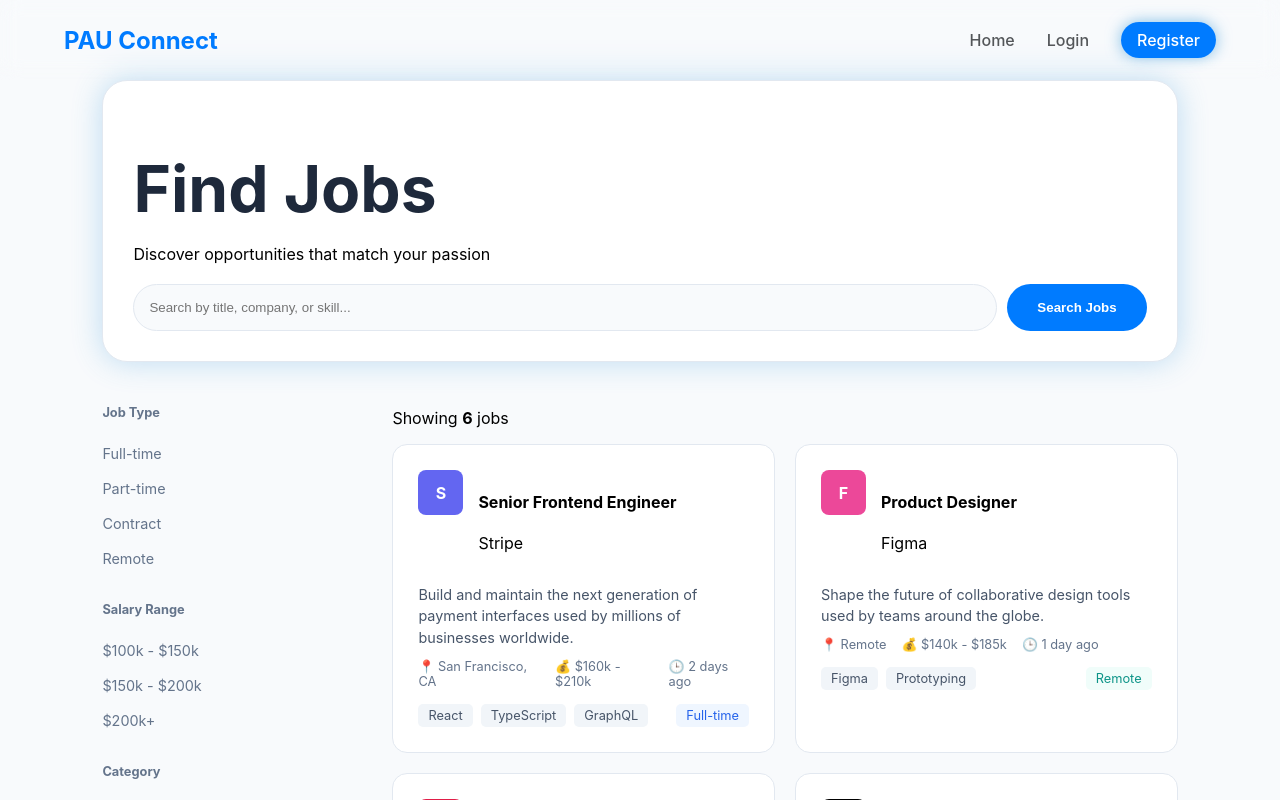
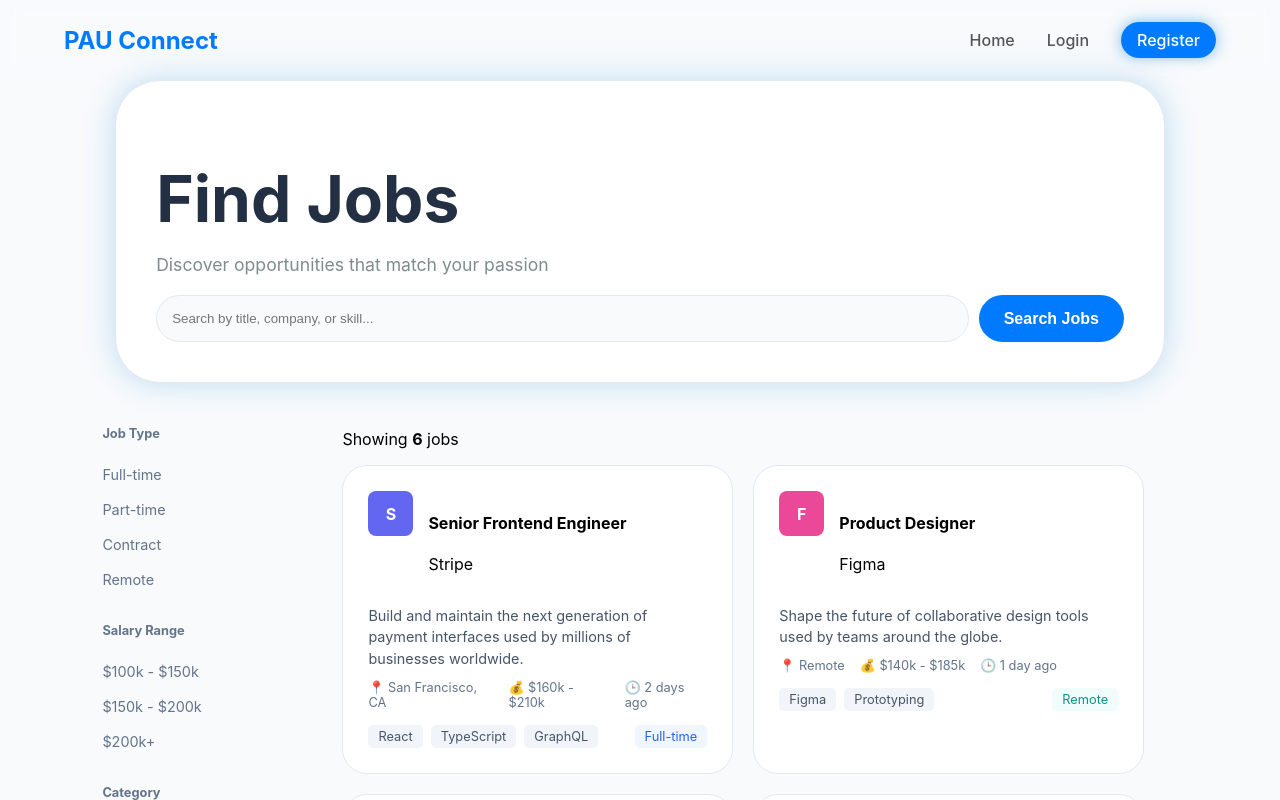
Before and after one commit to Sheismargret/COS-Group-2, a React (Create React App) app in the folder frontend/: page /FindJobs in a window 1280 px wide. Shown: the top 800 px of the page. Built offline with nearby package versions, Linux system fonts and the light colour scheme.

Commit message:
Changed a few colors and properly aligned find jobs page

```diff
--- a/frontend/src/App.css
+++ b/frontend/src/App.css
@@ -8,7 +8,7 @@
 }
 
 .badge-text {
-  color: #1e293b; /* Dark Navy */
+  color: #2c3e50; /* Dark Navy */
   font-weight: 500;
   letter-spacing: 0.5px;
   text-transform: capitalize;
@@ -22,7 +22,7 @@
 h1 {
   font-size: 4rem;
   font-weight: 700;
-  color: #1e293b;
+  color: #2c3e50;
   line-height: 1.1;
   margin-bottom: 20px;
 }
@@ -73,7 +73,7 @@
   color: #007bff;
   font-size: 1.25rem;
   font-weight: 600;
-  border: 2px solid #007bff;
+  border: 2px solid #81beff;
   padding: 12px 20px;
   border-radius: 25px;
   cursor: pointer;
--- a/frontend/src/styles/FindJobs.css
+++ b/frontend/src/styles/FindJobs.css
@@ -7,11 +7,28 @@
 /* Header Section */
 .jobs-header {
   background: white;
-  padding: 30px;
-  border-radius: 25px;
+  padding: 40px 40px;
+  min-height: 10vh;
+  border-radius: 45px;
   border: 1px solid #e2e8f0;
   margin-bottom: 30px;
   box-shadow: 0 0 30px rgba(52, 152, 219, 0.3);
+
+  /* --- The Width Controls --- */
+  max-width: 1200px;    /* Limits how wide it can get */
+  margin: 0 auto 30px auto; /* Centers it horizontally and keeps bottom spacing */
+
+  /* Ensures the search bar doesn't touch the edges */
+  width: 90%;
+}
+
+.jobs-header p {
+  color: #7f8c8d;
+  font-size: 1.1rem;
+}
+
+.jobs-header h1{
+  color: #232f42;
 }
 
 .search-bar-container {
@@ -40,9 +57,10 @@
   background: #007bff;
   color: white;
   border: none;
-  padding: 0 30px;
+  padding: 0 25px;
   border-radius: 25px;
   font-weight: bold;
+  font-size: 16px;
   cursor: pointer;
   transition: box-shadow 0.3s ease;
 }
@@ -57,7 +75,7 @@
 /* Layout */
 .jobs-layout {
   display: grid;
-  grid-template-columns: 250px 1fr; /* Sidebar width vs rest of page */
+  grid-template-columns: 200px 1fr; /* Sidebar width vs rest of page */
   gap: 40px;
 }
 
@@ -74,12 +92,13 @@
   display: grid;
   grid-template-columns: 1fr 1fr; /* Two columns for cards */
   gap: 20px;
+  margin-right: 4%;
 }
 
 .job-card {
   background: white;
   padding: 25px;
-  border-radius: 15px;
+  border-radius: 25px;
   border: 1px solid #e2e8f0;
   transition: transform 0.3s, box-shadow 0.3s;
 }
@@ -154,6 +173,6 @@
 }
 
 .filter-group li:hover {
-  color: #10b981;
+  color: #007bff;
   font-weight: 500;
 }
--- a/frontend/src/styles/Register.css
+++ b/frontend/src/styles/Register.css
@@ -3,8 +3,7 @@
     display: flex;
     justify-content: center;
     align-items: center;
-    min-height: 100vh;
-    background: #f0f2f5; /* Light grey background */
+    min-height: 106vh;
     font-family: 'Segoe UI', Tahoma, Geneva, Verdana, sans-serif;
 }
 
@@ -13,7 +12,7 @@
     background: #ffffff;
     padding: 40px;
     border-radius: 25px;
-    box-shadow: 0 10px 25px rgba(0, 0, 0, 0.1);
+     box-shadow: 0 0 30px rgba(52, 152, 219, 0.3);
     width: 100%;
     max-width: 400px;
 }
@@ -25,7 +24,7 @@
 
 .auth-header h2 {
     margin: 0;
-    color: #1a1a1a;
+    color: #2c3e50;
     font-size: 40px;
 }
 
```
